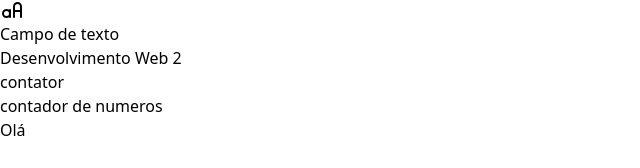
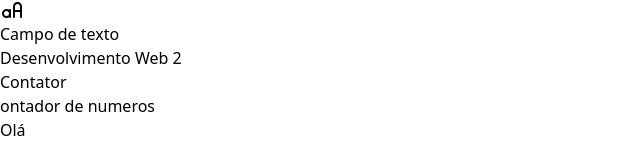
Before and after one commit to luanabrizola/2024-DW2-ROUTES, a React (Vite) app: page /contador in a window 1280 px wide. Shown: the part 362-530 px from the top of the page, without its empty margins (0-640 px from the left). Built offline with nearby package versions, Linux system fonts and the light colour scheme.

Commit message:
Corrigindo

```diff
--- a/src/main.jsx
+++ b/src/main.jsx
@@ -9,7 +9,7 @@ import Layout from './pages/Layout.jsx'
 import Estado2 from './pages/Estado/Estado2.jsx'
 import Estado1 from './pages/Estado/Estado1.jsx'
 import CampoTexto from './pages/Estado/CampoTexto.jsx'
-import Contador from './pages/Contator.jsx'
+import Contador from './pages/Contador.jsx'
 import { Route, RouterProvider, createBrowserRouter, createRoutesFromElements } from 'react-router-dom'
 
 const rotas = createBrowserRouter(createRoutesFromElements(
--- a/src/pages/Contator.jsx
+++ b/src/pages/Contador.jsx
@@ -2,7 +2,7 @@ import Pagina from "../Componentes/Pagina"
 
 function Contador(){
     return(
-        <Pagina titulo='contator' subtitulo='contador de numeros'>
+        <Pagina titulo='Contator' subtitulo='ontador de numeros'>
             <div>
                 <h1>Olá</h1>
             </div>
```
